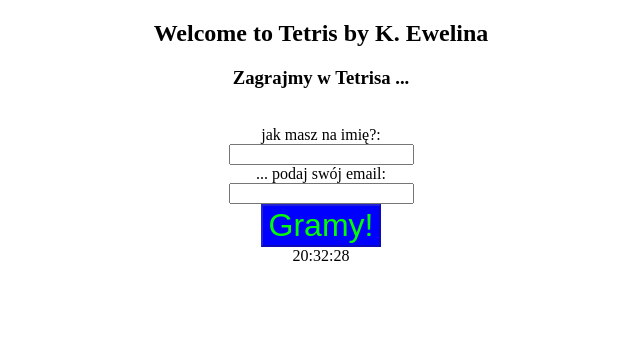
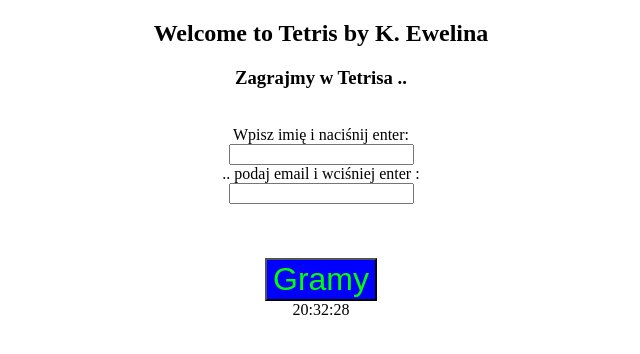
Before and after one commit to EwelinaKulesza/Angular-tetris, an Angular app: page / in a window 1280 px wide. Shown: the top 354 px of the page, without its empty margins (319-959 px from the left). Built offline with nearby package versions, Linux system fonts and the light colour scheme; what ngx-tetris would draw is missing.

Commit message:
osiemnacie

```diff
--- a/src/app/intro-page/intro-page.component.html
+++ b/src/app/intro-page/intro-page.component.html
@@ -1,14 +1,22 @@
 <h3>Zagrajmy w Tetrisa {{nameValue}}</h3>
 <br>
 
-<div *ngIf="formNameIsShows">
-    jak masz na imię?: <br>
+<div>
+    Wpisz imię i naciśnij enter: <br>
     <input #box (keyup.enter)="onNameEnter(box.value)">
+    <br>
+    {{nameValue}} podaj email i wciśniej enter : <br>
+    <input #box1 (keyup.enter)="onEmailEnter(box1.value)">
 </div>
 
-<div *ngIf="formEmailIsShows">
-    {{nameValue}} podaj swój email: <br>
-    <input #box (keyup.enter)="onEmailEnter(box.value)">
+<br>
+<div> {{this.validNameMessage}} </div>
+<br>
+<div> {{this.validEmailMessage}} </div>
+<br>
+<div *ngIf="nameIsInvalid || emailIsInvalid">
+    <button (click) = "checkIsValidForms()">Gramy</button>
 </div>
-
-<button type="submit" [disabled]="formEmailIsShows || formNameIsShows">Gramy!</button>
+<div *ngIf="!(nameIsInvalid || emailIsInvalid)">
+    <button type="submit" [disabled]="nameIsInvalid || emailIsInvalid">Gramy!</button> <!--trochę inny pomsył na przycisk-->
+</div>
--- a/src/app/intro-page/intro-page.component.ts
+++ b/src/app/intro-page/intro-page.component.ts
@@ -6,26 +6,41 @@
   styleUrls: ['./intro-page.component.css']
 })
 export class IntroPageComponent implements OnInit {
-  public nameValue: string = '...';
-  private emailValue: string = '';
-  public formNameIsShows: Boolean = true;
-  public formEmailIsShows: Boolean = true;
+  public nameValue: string = '..';
+  public emailValue: string = '';
+  public validNameMessage: string;
+  public validEmailMessage: string;
+  public nameIsInvalid: Boolean = true;
+  public emailIsInvalid: Boolean = true;
 
   onNameEnter(value: string) {
-    this.nameValue = value + "!";
-    this.formNameIsShows = false;
+    let mabyNameTemp: string = value;
+    if (mabyNameTemp.length > 3) {
+      this.nameIsInvalid = false;
+      this.validNameMessage = "";
+      this.nameValue = value + "!";
+    } else if (mabyNameTemp.length <= 3 ) {
+    this.validNameMessage = "Dłuższe imiona mają ludzie z gazet: Olek O., Anna P.";
+    } else {"Z Twoim imeniem jest coś nie tak";
+          }
   }
 
   onEmailEnter(value: string) {
     let mabyEmailTemp: string = value;
-    //prosty walidator czy mail, jak będe miała czas to zerknę na regex'y albo jaies gotowe walidatory Angulara
-    if (mabyEmailTemp.includes('@') && mabyEmailTemp.includes('.') && (mabyEmailTemp.length > 7)) {
+    //prosty walidator czy mail czy byle co, jak będe miała czas to zerknę na regex'y albo jaies gotowe walidatory Angulara
+    if (mabyEmailTemp.includes('@') && mabyEmailTemp.includes('.') && (mabyEmailTemp.length > 6)) {
+      this.emailIsInvalid = false;
+      this.validEmailMessage = "";
       this.emailValue = value;
-      this.formEmailIsShows = false;
+    } else {
+      "Coś jest nie nie tak z tym mailem."}
+  }
+
+  checkIsValidForms() {
+    this.validNameMessage = "";
+    if (this.emailIsInvalid) this.validEmailMessage = "Ten email nie wygląda na prawidłowy."
+    if (this.nameIsInvalid) this.validNameMessage = "Coś nie tak z Twoim imieniem."
     }
-
-
-  }
 
 
   constructor() { }
```
